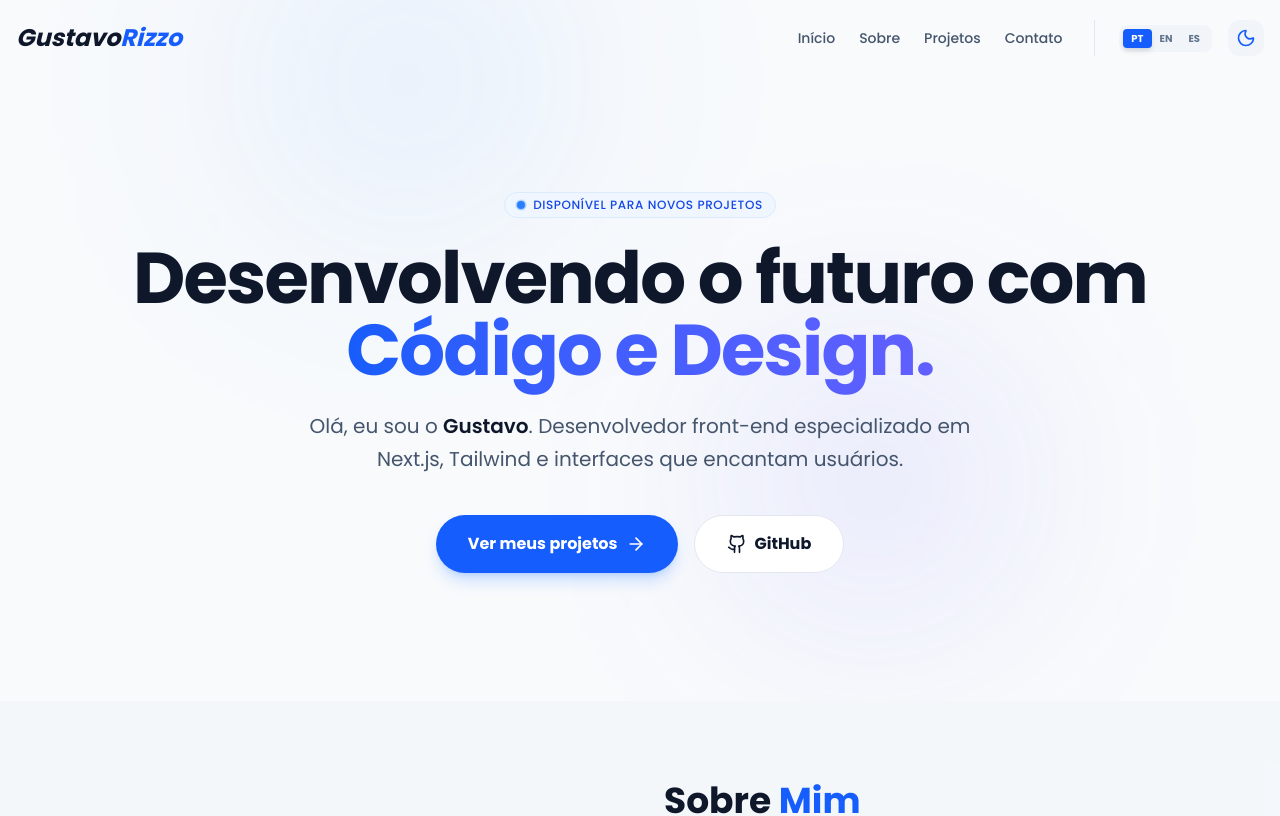
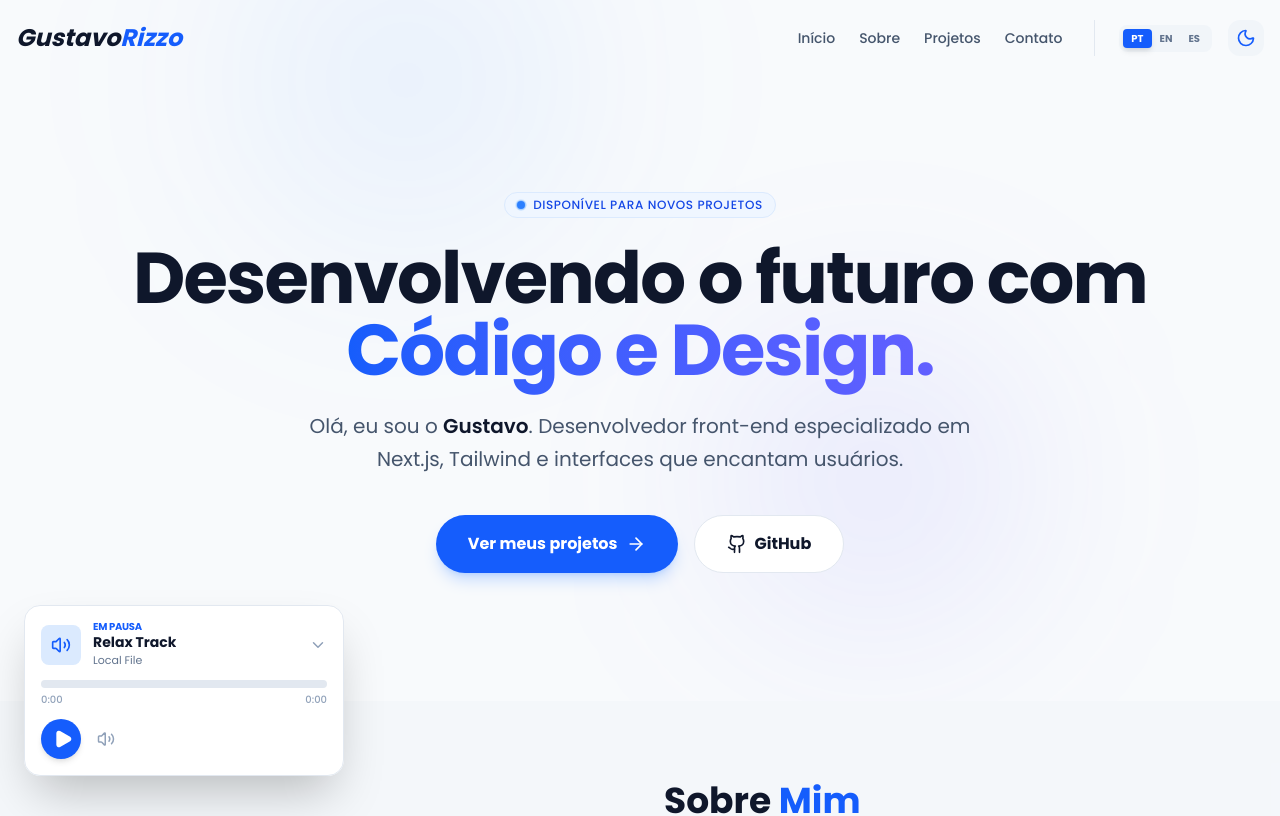
Before and after one commit to guhrizzo/my-portfolio, a Next.js app: page / in a window 1280 px wide. Shown: the top 816 px of the page. Built offline with nearby package versions, Linux system fonts and the light colour scheme.

Commit message:
add musicplayer

```diff
--- a/app/components/Hero.tsx
+++ b/app/components/Hero.tsx
@@ -53,7 +53,7 @@ export default function Hero() {
                         <ArrowRight size={20} />
                     </button>
 
-                    <button className="flex items-center gap-2 px-8 py-4 bg-white dark:bg-slate-900 border border-slate-200 dark:border-slate-800 text-slate-900 dark:text-white rounded-full cursor-pointer font-bold transition-all hover:bg-slate-50 dark:hover:bg-slate-800">
+                    <button className="flex items-center gap-2 px-20 lg:px-8 py-4 bg-white dark:bg-slate-900 border border-slate-200 dark:border-slate-800 text-slate-900 dark:text-white rounded-full cursor-pointer font-bold transition-all hover:bg-slate-50 dark:hover:bg-slate-800">
                         <Github size={20} />
                         GitHub
                     </button>
--- /dev/null
+++ b/app/components/MusicPlayer.tsx
@@ -0,0 +1,183 @@
+"use client";
+
+import { useRef, useState } from "react";
+import {
+  Play,
+  Pause,
+  Volume2,
+  VolumeX,
+  ChevronDown,
+  ChevronUp,
+} from "lucide-react";
+
+export default function MusicPlayer() {
+  const audioRef = useRef<HTMLAudioElement | null>(null);
+  const [isPlaying, setIsPlaying] = useState(false);
+  const [isMuted, setIsMuted] = useState(false);
+  const [volume, setVolume] = useState(0.6);
+  const [currentTime, setCurrentTime] = useState(0);
+  const [duration, setDuration] = useState(0);
+  const [collapsed, setCollapsed] = useState(false);
+  const [seeking, setSeeking] = useState(false);
+
+  const track = {
+    title: "Relax Track",
+    artist: "Local File",
+    url: "/music/music1.mp3",
+  };
+
+  const formatTime = (time: number) => {
+    const minutes = Math.floor(time / 60);
+    const seconds = Math.floor(time % 60);
+    return `${minutes}:${seconds.toString().padStart(2, "0")}`;
+  };
+
+  const progress = duration ? (currentTime / duration) * 100 : 0;
+
+  const togglePlay = () => {
+    if (!audioRef.current) return;
+    if (isPlaying) audioRef.current.pause();
+    else audioRef.current.play().catch(() => {});
+  };
+
+  const handleSeek = (e: React.ChangeEvent<HTMLInputElement>) => {
+    const time = Number(e.target.value);
+    setCurrentTime(time);
+    if (audioRef.current) audioRef.current.currentTime = time;
+  };
+
+  return (
+    <div
+      className={`fixed bottom-6 left-6 z-[100] bg-white/95 dark:bg-slate-900/95 backdrop-blur-md border border-slate-200 dark:border-slate-800 shadow-2xl rounded-2xl transition-all duration-300 overflow-hidden ${
+        collapsed ? "w-56 p-2" : "w-80 p-4"
+      }`}
+    >
+      <audio
+        ref={audioRef}
+        src={track.url}
+        preload="metadata"
+        onLoadedMetadata={(e) => setDuration(e.currentTarget.duration)}
+        onTimeUpdate={(e) => {
+          if (!seeking) setCurrentTime(e.currentTarget.currentTime);
+        }}
+        onPlay={() => setIsPlaying(true)}
+        onPause={() => setIsPlaying(false)}
+      />
+
+      {/* Header */}
+      <div className="flex items-center justify-between gap-3">
+        <div className="flex items-center gap-3 min-w-0">
+          <div className="w-10 h-10 bg-blue-100 dark:bg-blue-900/30 rounded-lg flex items-center justify-center text-blue-600 shrink-0">
+            <Volume2 size={20} />
+          </div>
+
+          <div className="flex flex-col overflow-hidden">
+            <span className="text-[10px] font-bold text-blue-600 uppercase tracking-tight leading-none">
+              {isPlaying ? "Tocando agora" : "Em pausa"}
+            </span>
+            <span className="text-sm font-bold text-slate-900 dark:text-white truncate">
+              {track.title}
+            </span>
+            <span className="text-[11px] text-slate-500 truncate">
+              {track.artist}
+            </span>
+          </div>
+        </div>
+
+        <button
+          onClick={() => setCollapsed((c) => !c)}
+          className="text-slate-400 hover:text-blue-600 transition"
+        >
+          {collapsed ? <ChevronUp size={18} /> : <ChevronDown size={18} />}
+        </button>
+      </div>
+
+      {!collapsed && (
+        <>
+          {/* Barra de progresso custom */}
+          <div className="mt-3">
+            <div className="relative h-2 rounded-full bg-slate-200 dark:bg-slate-700 overflow-hidden">
+              {/* Parte azul preenchida */}
+              <div
+                className="absolute top-0 left-0 h-full bg-blue-600 rounded-full transition-all"
+                style={{ width: `${progress}%` }}
+              />
+
+              {/* Slider invisível em cima */}
+              <input
+                type="range"
+                min="0"
+                max={duration || 0}
+                value={currentTime}
+                step="0.1"
+                onMouseDown={() => setSeeking(true)}
+                onMouseUp={() => setSeeking(false)}
+                onTouchStart={() => setSeeking(true)}
+                onTouchEnd={() => setSeeking(false)}
+                onChange={handleSeek}
+                className="absolute inset-0 w-full h-full opacity-0 cursor-pointer"
+              />
+            </div>
+
+            <div className="flex justify-between text-[10px] text-slate-400 font-medium mt-1">
+              <span>{formatTime(currentTime)}</span>
+              <span>{formatTime(duration)}</span>
+            </div>
+          </div>
+
+          {/* Controles */}
+          <div className="flex items-center justify-between mt-3">
+            <div className="flex items-center gap-2">
+              <button
+                onClick={togglePlay}
+                className="w-10 h-10 flex items-center justify-center rounded-full shadow-md bg-blue-600 hover:bg-blue-700 text-white transition-transform active:scale-90"
+              >
+                {isPlaying ? (
+                  <Pause size={20} fill="currentColor" />
+                ) : (
+                  <Play size={20} fill="currentColor" className="ml-1" />
+                )}
+              </button>
+
+              <div className="flex items-center gap-2 ml-2 group">
+                <button
+                  onClick={() => {
+                    if (!audioRef.current) return;
+                    const m = !isMuted;
+                    audioRef.current.muted = m;
+                    setIsMuted(m);
+                  }}
+                  className="text-slate-400 hover:text-blue-600 transition-colors"
+                >
+                  {isMuted || volume === 0 ? (
+                    <VolumeX size={18} />
+                  ) : (
+                    <Volume2 size={18} />
+                  )}
+                </button>
+
+                <input
+                  type="range"
+                  min="0"
+                  max="1"
+                  step="0.05"
+                  value={isMuted ? 0 : volume}
+                  onChange={(e) => {
+                    const v = Number(e.target.value);
+                    setVolume(v);
+                    if (audioRef.current) {
+                      audioRef.current.volume = v;
+                      audioRef.current.muted = v === 0;
+                      setIsMuted(v === 0);
+                    }
+                  }}
+                  className="w-16 h-1 accent-blue-600 bg-slate-200 dark:bg-slate-700 rounded-lg cursor-pointer opacity-0 group-hover:opacity-100 transition-opacity"
+                />
+              </div>
+            </div>
+          </div>
+        </>
+      )}
+    </div>
+  );
+}
--- a/app/components/Navbar.tsx
+++ b/app/components/Navbar.tsx
@@ -30,12 +30,13 @@ export default function Navbar() {
   }, []);
 
   // Links vindos do arquivo de tradução
-  const navLinks = [
-    { name: t.nav.home, href: "#" },
-    { name: t.nav.about, href: "#sobre" },
-    { name: t.nav.projects, href: "#projetos" },
-    { name: t.nav.contact, href: "#contato" },
-  ];
+const navLinks = [
+  { name: t?.nav?.home || "Home", href: "#" },
+  { name: t?.nav?.about || "Sobre", href: "#sobre" },
+  { name: t?.nav?.projects || "Projetos", href: "#projetos" },
+  { name: t?.nav?.contact || "Contato", href: "#contato" },
+];
+
 
   return (
     <nav className={`fixed w-full z-50 transition-all duration-300 ${
--- a/app/globals.css
+++ b/app/globals.css
@@ -44,3 +44,8 @@ body {
     100% { transform: translateX(-50%); }
   }
 }
+
+@keyframes music {
+  0%, 100% { height: 4px; }
+  50% { height: 16px; }
+}
--- a/app/layout.tsx
+++ b/app/layout.tsx
@@ -2,7 +2,8 @@ import type { Metadata } from "next";
 import { Geist, Geist_Mono, Poppins } from "next/font/google";
 import "./globals.css";
 import { Providers } from "./components/providers";
-import { LanguageProvider } from "./components/LanguageContext"; // Importe o novo provider
+import { LanguageProvider } from "./components/LanguageContext";
+import MusicPlayer from "./components/MusicPlayer"; // Importando o novo player
 
 // Configuração das fontes
 const geistSans = Geist({
@@ -45,10 +46,12 @@ export default function RootLayout({
         `}
       >
         <Providers>
-          {/* O LanguageProvider DEVE envolver o children para a Navbar funcionar */}
           <LanguageProvider>
             <div className="relative min-h-screen overflow-x-hidden">
               {children}
+
+              {/* O MusicPlayer inserido aqui garante que ele fique fixo na tela */}
+              <MusicPlayer />
             </div>
           </LanguageProvider>
         </Providers>
--- a/app/page.tsx
+++ b/app/page.tsx
@@ -12,7 +12,7 @@ export default function Home() {
     <div className="flex flex-col min-h-screen">
       <Navbar />
 
-      <main className="flex-grow">
+      <main className="grow">
         {/* 1. Impacto inicial */}
         <Hero />
 
```
Also changed, not shown: app/components/LanguageContext.tsx (+43 -10 lines), 1 other file (tests, documents, lock files or other folders).
